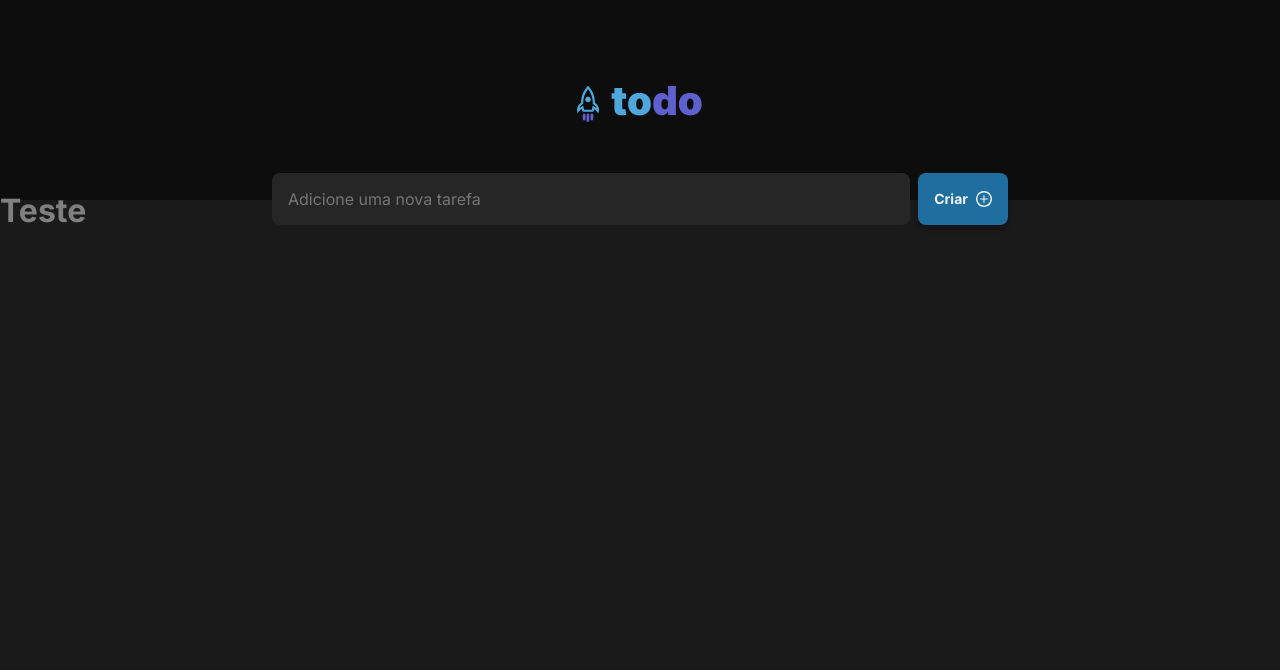
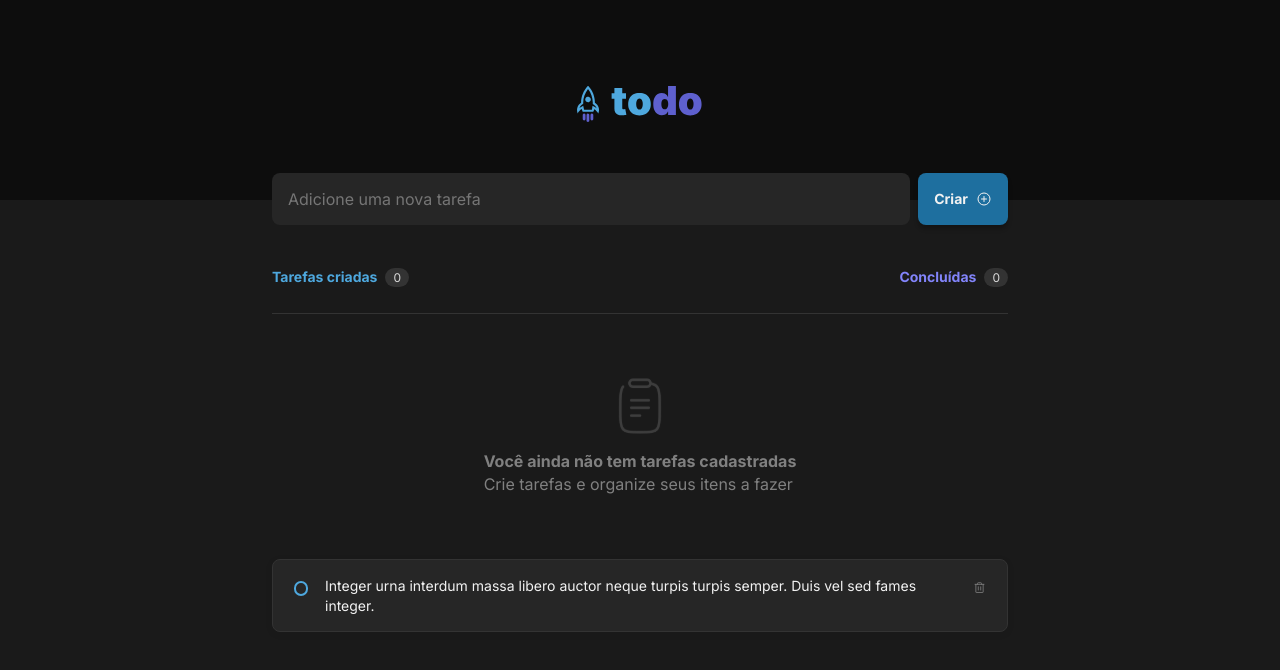
Before and after one commit to NayaraHolanda/to-do-list, a React (Vite) app: page / in a window 1280 px wide. Shown: the top 670 px of the page. Built offline with nearby package versions, Linux system fonts and the light colour scheme.

Commit message:
Add Tasks and Task components

```diff
--- a/package.json
+++ b/package.json
@@ -11,6 +11,7 @@
   },
   "dependencies": {
     "@rocketseat/eslint-config": "^2.0.1",
+    "phosphor-react": "^1.4.1",
     "react": "^18.2.0",
     "react-dom": "^18.2.0"
   },
--- a/src/App.module.css
+++ b/src/App.module.css
@@ -8,10 +8,6 @@
   display: flex;
   flex-direction: column;
   justify-content: center;
-}
-.logo {
-  height: 48px;
-  width: 126px;
 }
 .newTask {
   display: flex;
@@ -46,11 +42,10 @@
   cursor: pointer;
   display: flex;
   font-family: Inter;
-  font-size: 14px;
+  font-size: 0.875rem;
   font-weight: 700;
   gap: 8px;
   justify-content: center;
-  line-height: 19.6px;
   outline: 0;
   padding: 16px;
 }
--- a/src/App.tsx
+++ b/src/App.tsx
@@ -1,9 +1,10 @@
 import { ChangeEvent, useState } from 'react'
 import styles from './App.module.css'
 import logo from './assets/logo.svg'
-import plus from './assets/plus.svg'
+import { Tasks } from './components/Tasks'
+import { PlusCircle } from 'phosphor-react'
 
-function App() {
+export function App() {
   const [newTask, setNewTask] = useState('')
 
   function handleNewTaskChange(event: ChangeEvent<HTMLInputElement>) {
@@ -12,7 +13,7 @@ function App() {
   return (
     <div className={styles.container}>
       <header className={styles.header}>
-        <img src={logo} className="logo" alt="ToDo Logotipo" />
+        <img src={logo} alt="ToDo Logotipo" width={126} height={48} />
         <div className={styles.newTask}>
           <input
             type="text"
@@ -25,15 +26,13 @@ function App() {
           />
           <button type="button">
             Criar
-            <img src={plus} alt="plus" width="16" height="16" />
+            <PlusCircle size={16} />
           </button>
         </div>
       </header>
       <main>
-        <h1>Teste</h1>
+        <Tasks />
       </main>
     </div>
   )
 }
-
-export default App
--- /dev/null
+++ b/src/components/Task.module.css
@@ -0,0 +1,83 @@
+.container {
+  align-items: flex-start;
+  background-color: var(--gray-500);
+  border: 0.5px var(--gray-400) solid;
+  border-radius: 8px;
+  box-shadow: 0px 2px 8px rgba(0, 0, 0, 0.06);
+  display: flex;
+  padding: 16px;
+}
+.label {
+  -moz-user-select: none;
+  -ms-user-select: none;
+  -webkit-user-select: none;
+  color: var(--gray-100);
+  cursor: pointer;
+  display: block;
+  font-size: 0.875rem;
+  line-height: 140%;
+  padding-left: 36px;
+  position: relative;
+  user-select: none;
+}
+.label input {
+  cursor: pointer;
+  height: 0;
+  opacity: 0;
+  width: 0;
+}
+.checkmark {
+  border: 2px solid var(--blue);
+  border-radius: 999px;
+  height: 14.82px;
+  left: 0;
+  margin: 4.59px;
+  position: absolute;
+  top: 0;
+  width: 14.82px;
+}
+.label:hover input ~ .checkmark {
+  border-color: var(--blue-dark);
+}
+.label input:checked ~ .checkmark {
+  background-color: var(--purple-dark);
+  border: 0;
+}
+.label:hover input:checked ~ .checkmark {
+  background-color: var(--purple);
+}
+.checkmark:after {
+  content: "";
+  display: none;
+  position: absolute;
+}
+.label input:checked ~ .checkmark:after {
+  display: block;
+}
+.label .checkmark:after {
+  -ms-transform: rotate(-45deg);
+  -webkit-transform: rotate(-45deg);
+  border: solid var(--gray-100);
+  border-width: 0 0 1px 1px;
+  height: 4.69px;
+  left: 2.7px;
+  position: absolute;
+  top: 7.75px;
+  transform: rotate(-45deg);
+  transform-origin: 0 0;
+  width: 7.31px;
+}
+.container button {
+  background: transparent;
+  border: 0;
+  border-radius: 4px;
+  color: var(--gray-300);
+  cursor: pointer;
+  line-height: 0;
+  margin-left: 12px;
+  padding: 5px 5.5px;
+}
+.container button:hover {
+  background-color: var(--gray-400);
+  color: var(--danger);
+}
--- /dev/null
+++ b/src/components/Task.tsx
@@ -0,0 +1,18 @@
+import styles from './Task.module.css'
+import { Trash } from 'phosphor-react'
+
+export function Task() {
+  return (
+    <div className={styles.container}>
+      <label className={styles.label}>
+        Integer urna interdum massa libero auctor neque turpis turpis semper.
+        Duis vel sed fames integer.
+        <input type="checkbox" />
+        <span className={styles.checkmark}></span>
+      </label>
+      <button type="button">
+        <Trash width={13} height={14} />
+      </button>
+    </div>
+  )
+}
--- /dev/null
+++ b/src/components/Tasks.module.css
@@ -0,0 +1,38 @@
+.container {
+  margin: 65px auto;
+  max-width: 736px;
+}
+.labels {
+  border-bottom: 0.5px var(--gray-400) solid;
+  display: flex;
+  justify-content: space-between;
+}
+.labels div {
+  margin-bottom: 24px;
+}
+.labels strong {
+  font-size: 0.875rem;
+  margin-right: 8px;
+}
+.createdTaskLabel {
+  color: var(--blue);
+}
+.completedTaskLabel {
+  color: var(--purple);
+}
+.labels span {
+  background-color: var(--gray-400);
+  border-radius: 999px;
+  color: var(--gray-200);
+  font-size: 0.75rem;
+  padding: 2px 8px;
+}
+.tasks {
+  align-items: center;
+  display: flex;
+  flex-direction: column;
+}
+.tasksEmpty {
+  gap: 16px;
+  margin: 64px 0;
+}
--- /dev/null
+++ b/src/components/Tasks.tsx
@@ -0,0 +1,31 @@
+import clipboard from '../assets/clipboard.svg'
+import { Task } from './Task'
+import styles from './Tasks.module.css'
+
+export function Tasks() {
+  return (
+    <div className={styles.container}>
+      <div className={styles.labels}>
+        <div>
+          <strong className={styles.createdTaskLabel}>Tarefas criadas</strong>
+          <span>0</span>
+        </div>
+        <div>
+          <strong className={styles.completedTaskLabel}>Concluídas</strong>
+          <span>0</span>
+        </div>
+      </div>
+      <div className={`${styles.tasks} ${styles.tasksEmpty}`}>
+        <img src={clipboard} alt="" width={56} height={56} />
+        <p>
+          <strong>Você ainda não tem tarefas cadastradas</strong>
+          <br />
+          Crie tarefas e organize seus itens a fazer
+        </p>
+      </div>
+      <div className={`${styles.tasks}`}>
+        <Task />
+      </div>
+    </div>
+  )
+}
--- a/src/global.css
+++ b/src/global.css
@@ -17,7 +17,7 @@
 
 :focus {
   outline: transparent;
-  box-shadow: 0 0 0 2px var(--blue);
+  box-shadow: 0 0 0 2px var(--purple);
 }
 
 * {
--- a/src/main.tsx
+++ b/src/main.tsx
@@ -1,6 +1,6 @@
 import React from 'react'
 import ReactDOM from 'react-dom/client'
-import App from './App.tsx'
+import { App } from './App.tsx'
 import './global.css'
 
 ReactDOM.createRoot(document.getElementById('root')!).render(
```
Also changed, not shown: src/assets/clipboard.svg (added), 1 other file (tests, documents, lock files or other folders).
